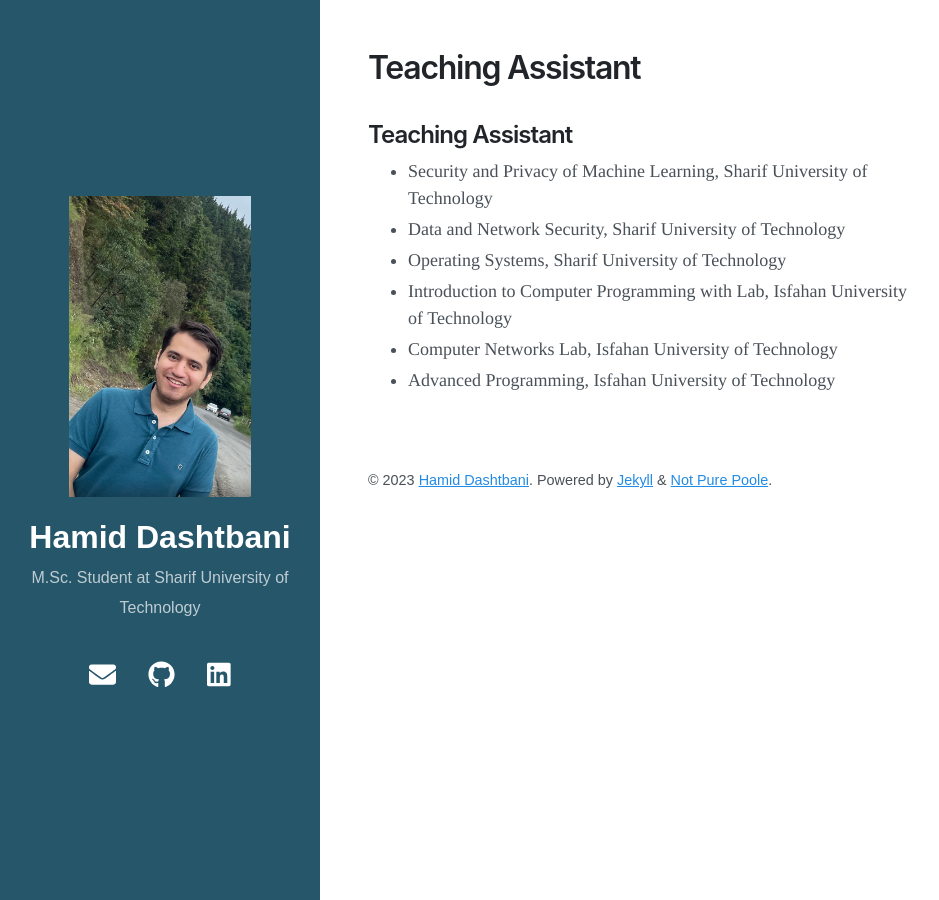
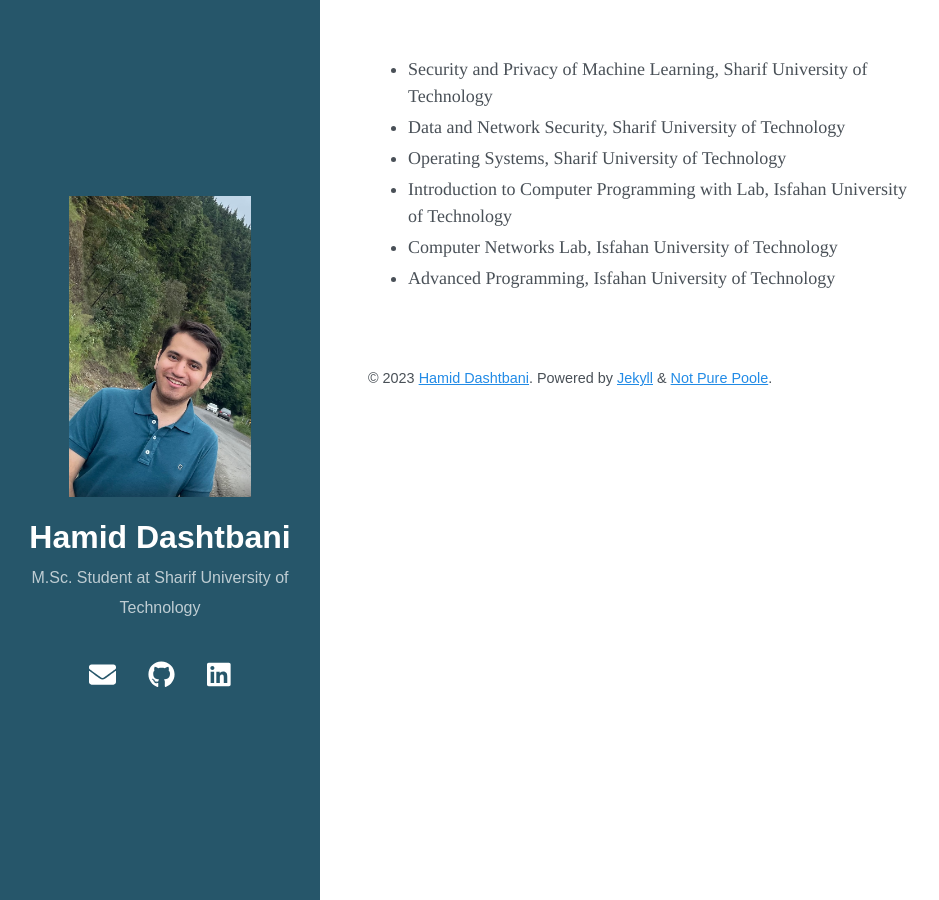
Before and after one commit to HamidDasht/hamiddasht.github.io, a Jekyll site: the page built from teaching.md, in a window 1280 px wide. Shown: the whole page, without its empty margins (0-939 px from the left). Built offline with Jekyll 4.4.1, drawn with Linux system fonts in a browser that asks for light colours; nearby versions of some CDN libraries; our own code applies the rules of GitHub Pages for plain Markdown files.

Commit message:
not pure

```diff
--- a/teaching.md
+++ b/teaching.md
@@ -1,4 +1,3 @@
-## Teaching Assistant
 
 - Security and Privacy of Machine Learning, Sharif University of Technology
 - Data and Network Security, Sharif University of Technology
```
Also changed, not shown: education.md (+0 -2 lines).
